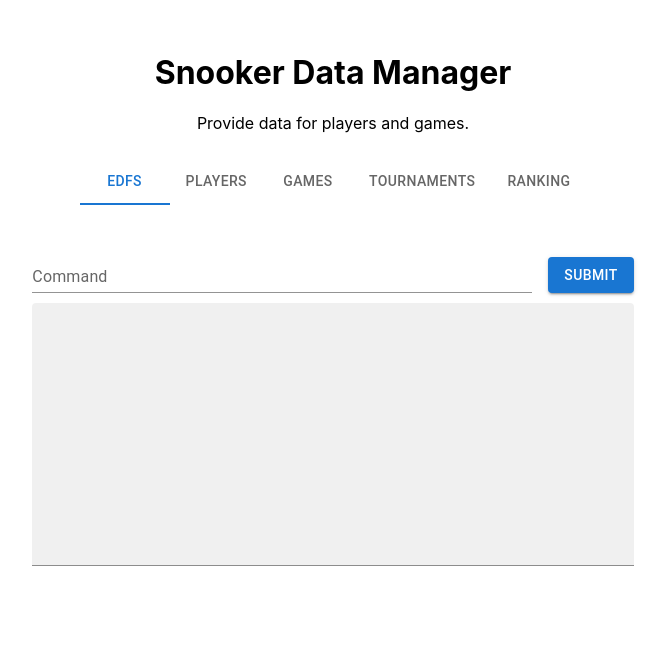
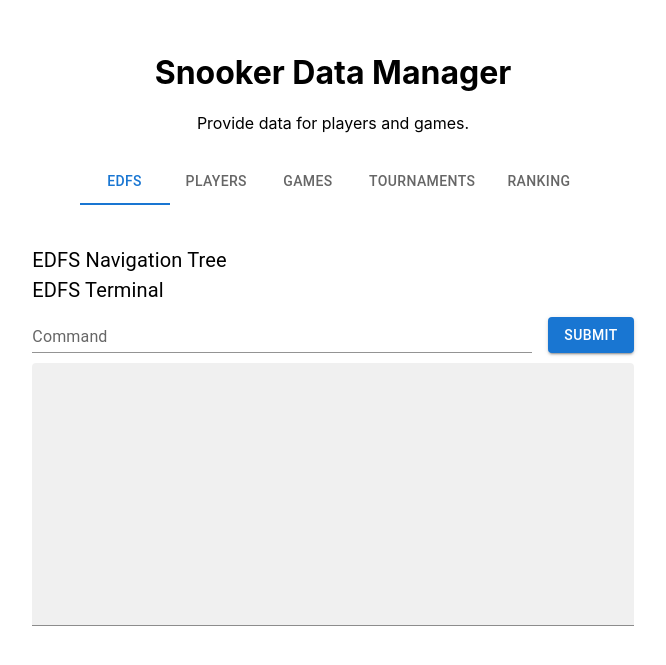
Before and after one commit to xuan-yang0506/SnookerDataManager, a React (Create React App) app in the folder client/: page / in a window 1280 px wide. Shown: the part 107-772 px from the top of the page, without its empty margins (307-973 px from the left). Built offline with nearby package versions, Linux system fonts and the light colour scheme; no server answers; the HTML template or start-up script is replaced by a standard one.

Commit message:
add label for edfs interface

```diff
--- a/client/src/TerminalInterface.js
+++ b/client/src/TerminalInterface.js
@@ -1,5 +1,5 @@
 import React from 'react';
-import {TextField, Grid, Button, Container} from '@mui/material';
+import {TextField, Grid, Button, FormControlLabel} from '@mui/material';
 import TreeView from '@mui/lab/TreeView';
 import TreeItem from '@mui/lab/TreeItem';
 import ExpandMoreIcon from '@mui/icons-material/ExpandMore';
@@ -16,6 +16,7 @@ function NavigationTree(props) {
 
     return (
         <div style={{textAlign: "left"}}>
+            <label style={{fontSize: "20px"}}>EDFS Navigation Tree</label>
             <TreeView
                 defaultCollapseIcon={<ExpandMoreIcon />}
                 defaultExpandIcon={<ChevronRightIcon />}
@@ -57,6 +58,9 @@ export default function TerminalInterface() {
     return (
         <div>
             <NavigationTree data={naviData} />
+            <div style={{textAlign: "left"}}>
+                <label style={{fontSize: "20px"}}>EDFS Terminal</label>
+            </div>
             <Grid container spacing={2}>
                 <Grid item>
                     <TextField id="command-input" label="Command" variant="standard" sx={{minWidth: 500}}/>
```
